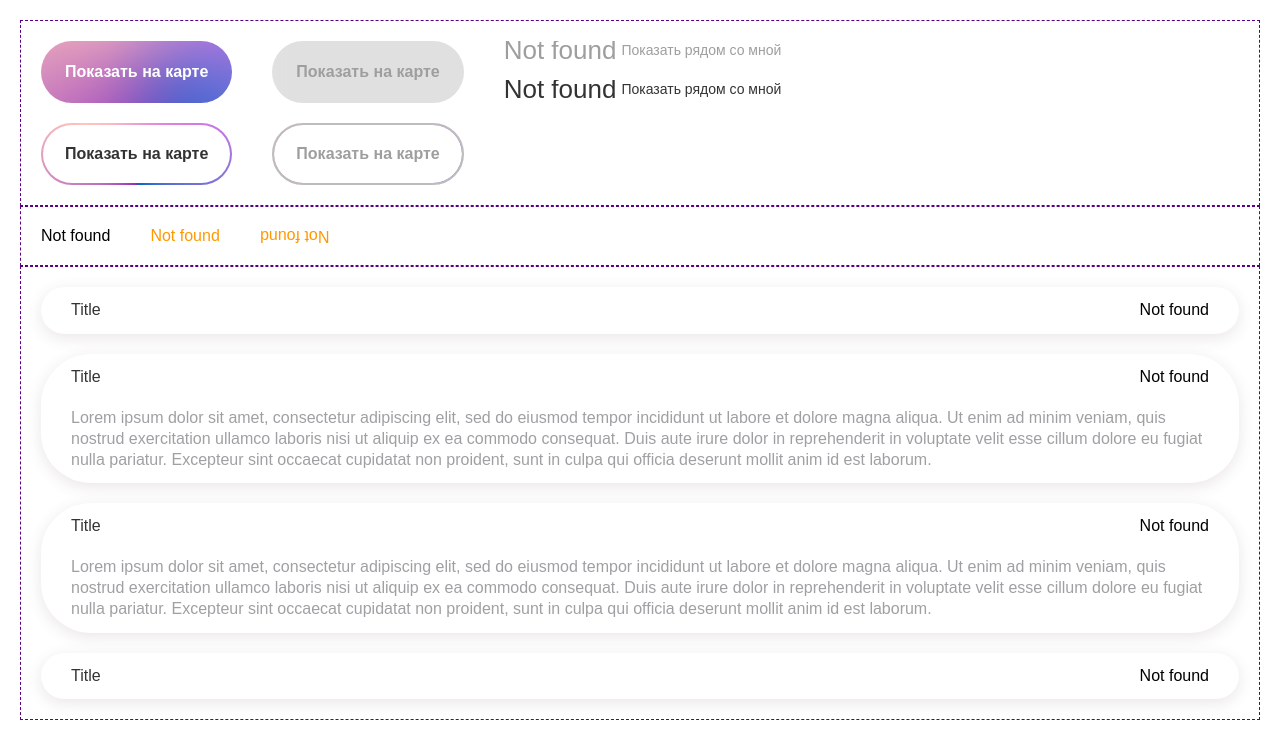
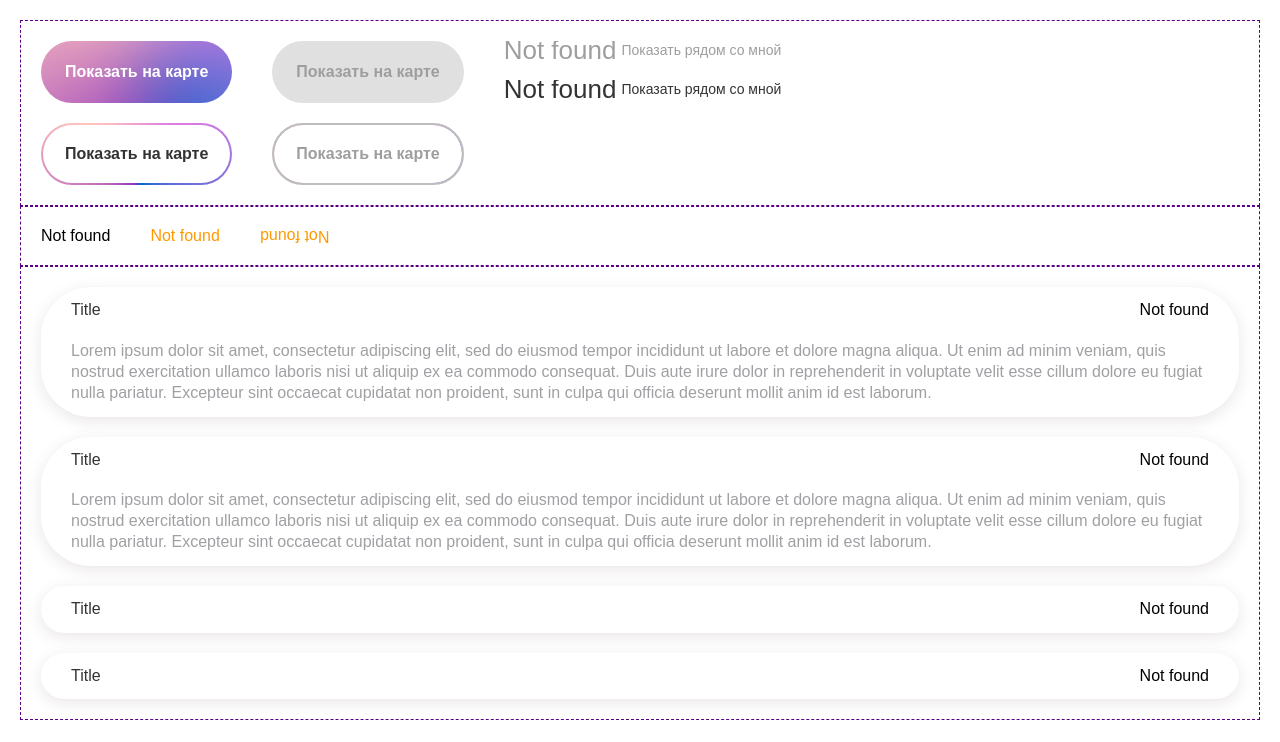
Before and after one commit to cookies-with-tea/guest-place, a Nuxt app: page /uikit in a window 1280 px wide. Shown: the top 742 px of the page. Built offline with nearby package versions, Linux system fonts and the light colour scheme; a web font is replaced by a local one.

Commit message:
PGP-96: сделал логику повторого клика

```diff
--- a/app/pages/uikit.vue
+++ b/app/pages/uikit.vue
@@ -53,8 +53,8 @@
     </div>
 
     <div class="box" style="display: block">
-      <UiAccordion v-model="items" multiple>
-        <UiAccordionItem v-for="(item, index) in faq" :key="index" :title="item.title" :name="index">
+      <UiAccordion v-model="items">
+        <UiAccordionItem v-for="(item, index) in faq" :key="index" :title="item.title" :name="index + 1">
           {{ item.text }}
         </UiAccordionItem>
       </UiAccordion>
--- a/app/shared/ui/ui-accordion/ui/UiAccordion.vue
+++ b/app/shared/ui/ui-accordion/ui/UiAccordion.vue
@@ -8,30 +8,27 @@
 import { provide } from 'vue'
 
 interface IProps {
-  multiple: boolean
+  multiple?: boolean
 }
 
-const props = defineProps<IProps>()
+const props = withDefaults(defineProps<IProps>(), {
+  multiple: false,
+})
 
 const model = defineModel<string | string[]>()
-// console.log(model)
 
 const showContent = (currentIndex: string): void => {
+  const isOpenAccordion = isActive(currentIndex)
+
   if (props.multiple) {
-    model.value = [currentIndex]
+    model.value = isOpenAccordion ? [] : [currentIndex]
   } else {
-    model.value = currentIndex
+    model.value = isOpenAccordion ? '0' : currentIndex
   }
 }
 
 const isActive = (currentIndex: string): boolean => {
-  const value = model.value
-
-  if (props.multiple) {
-    return Array.isArray(value) && value.includes(currentIndex)
-  } else {
-    return value === currentIndex
-  }
+  return Array.isArray(model.value) ? model.value.includes(currentIndex) : model.value === currentIndex
 }
 
 provide('activeItems', {
--- a/nuxt.config.ts
+++ b/nuxt.config.ts
@@ -30,16 +30,14 @@ export default defineNuxtConfig({
             overrides: {
               // Отключаем конкретный плагин в пресете
               cleanupIds: false,
-            }
-          }
-        }
+            },
+          },
+        },
       ],
     },
   },
   build: {
-    transpile: [
-      'gsap',
-    ],
+    transpile: ['gsap'],
   },
   stylelint: {
     emitError: false,
```
Also changed, not shown: app/shared/ui/ui-accordion/components/ui-accordion-item/UiAccordionItem.vue (+11 -12 lines).
